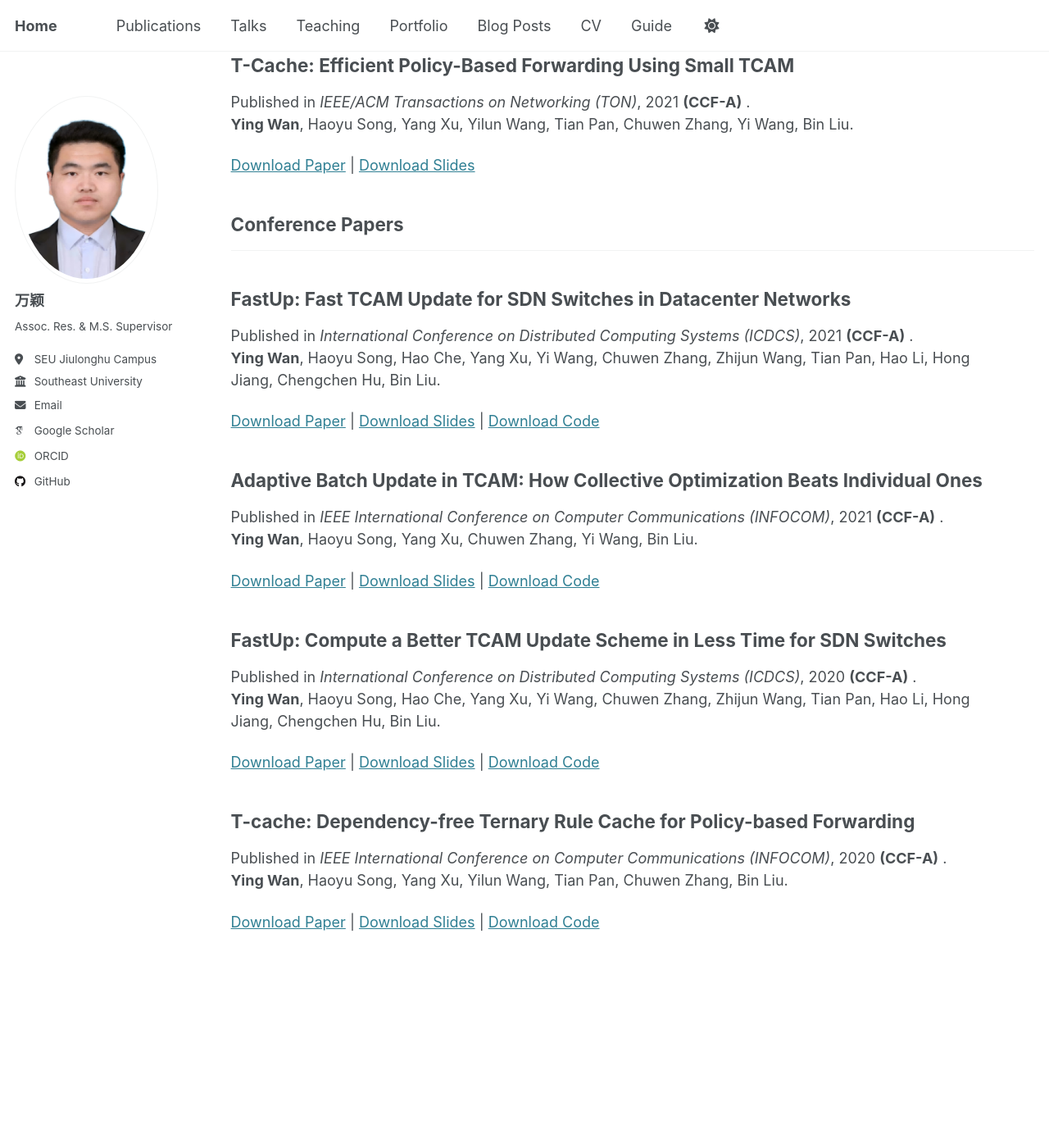
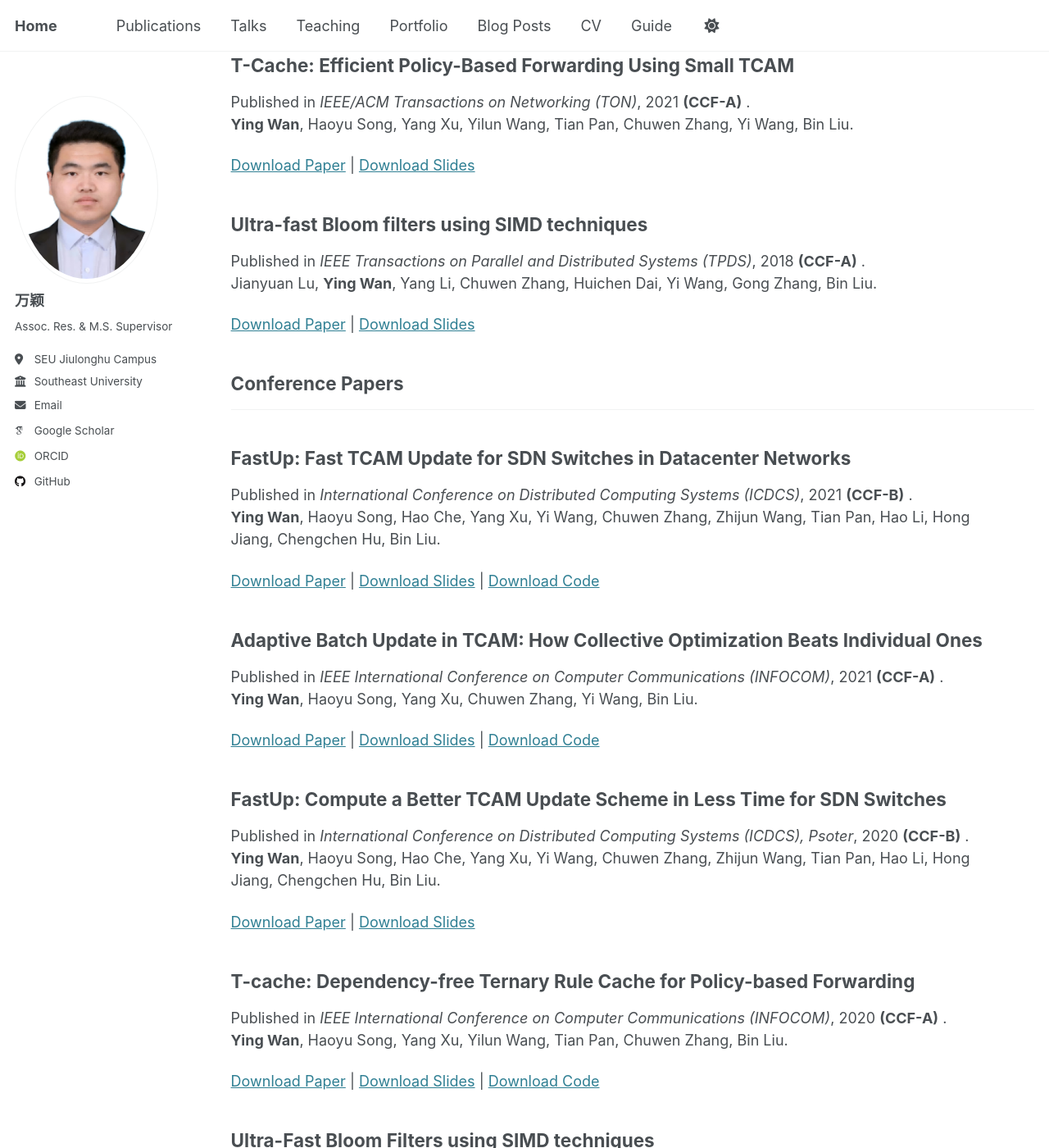
Before and after one commit to wany16/wany16.github.io, a Jekyll site: the page built from _pages/publications.html, in a window 1280 px wide and 1400 px high, scrolled down 433 px. Shown: the whole window at 82% size. Built offline with Jekyll 4.4.1, drawn with Linux system fonts in a browser that asks for light colours; some web fonts are replaced; some of the changed text lies outside the part shown.

Commit message:
add pubs

```diff
--- /dev/null
+++ b/_publications/2017-06-14-SIMD-IWQoS.md
@@ -0,0 +1,12 @@
+---
+title: "Ultra-Fast Bloom Filters using SIMD techniques"
+collection: publications
+category: conferences
+permalink: /publication/2017-06-14-SIMD-IWQoS
+level: <strong>(CCF-B)</strong>
+author: Jianyuan Lu, <strong>Ying Wan</strong>, Yang Li, Chuwen Zhang, Huichen Dai, Yi Wang, Gong Zhang, Bin Liu.
+date: 2017-06-14
+venue: 'IEEE/ACM International Symposium on Quality of Service (IWQoS), short paper'
+paperurl: 'http://wany16.github.io/files/SIMD-IWQoS.pdf'
+slidesurl: 'http://wany16.github.io/files/SIMD-PPT.pdf'
+---
--- /dev/null
+++ b/_publications/2018-06-01-SIMD-IWQoS.md
@@ -0,0 +1,12 @@
+---
+title: "Ultra-fast Bloom filters using SIMD techniques"
+collection: publications
+category: journals
+permalink: /publication/2018-06-01-SIMD-IWQoS
+level: <strong>(CCF-A)</strong>
+author: Jianyuan Lu, <strong>Ying Wan</strong>, Yang Li, Chuwen Zhang, Huichen Dai, Yi Wang, Gong Zhang, Bin Liu.
+date: 2018-06-01
+venue: 'IEEE Transactions on Parallel and Distributed Systems (TPDS)'
+paperurl: 'http://wany16.github.io/files/SIMD-TPDS.pdf'
+slidesurl: 'http://wany16.github.io/files/SIMD-PPT.pdf'
+---
```
Also changed, not shown: _publications/2020-07-08-FastUp-Poster.md (+2 -3 lines), _publications/2021-07-07-FastUp.md (+1 -1 lines), _publications/2022-01-01-GreedyJump.md (+0 -1 lines), markdown_generator/publications.tsv (+5 -3 lines), 3 other files.
